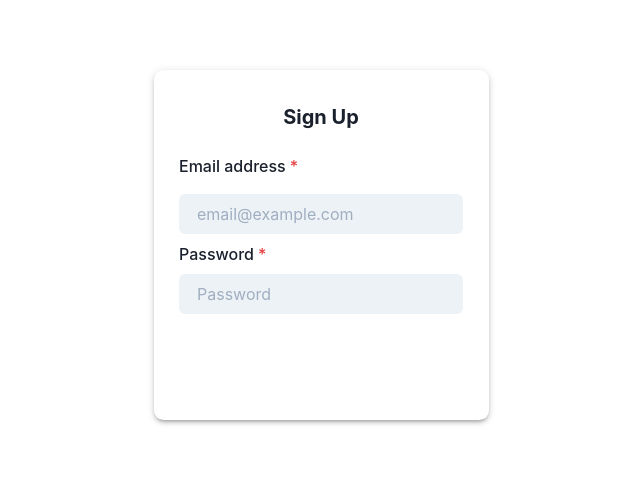
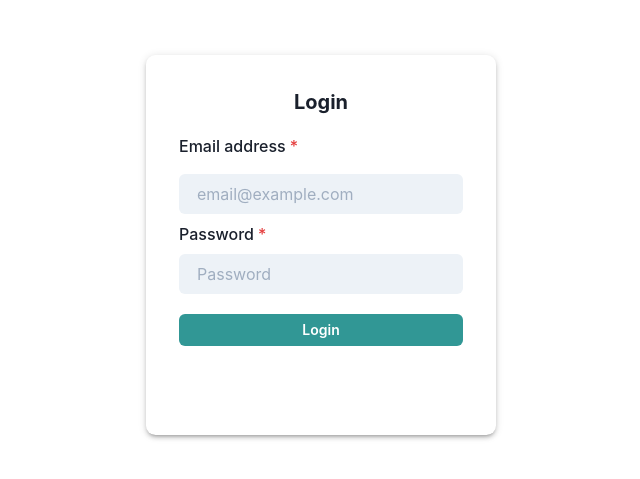
Before and after one commit to andre-dom/Kahoot-Clone, a React (Create React App) app in the folder frontend/web-app/: page / in a window 1280 px wide. Shown: the part 155-634 px from the top of the page, without its empty margins (319-959 px from the left). Built offline with nearby package versions, Linux system fonts and the light colour scheme.

Commit message:
added signup and login buttons
used chakra to add two buttons for signup and login pages

```diff
--- a/frontend/web-app/src/App.js
+++ b/frontend/web-app/src/App.js
@@ -1,17 +1,15 @@
-import React from 'react'
-import './App.css';
-import Login from './Components/Login'
-import SignUp from './Components/SignUp';
+import React from "react";
+import "./App.css";
+import Login from "./Components/Login";
+import SignUp from "./Components/SignUp";
 
 const App = () => {
-
   return (
     <div>
-     {/* <Login></Login> */}
-     <SignUp></SignUp>
+      {/* <SignUp></SignUp> */}
+      <Login></Login>
     </div>
-
-  )
-}
+  );
+};
 
 export default App;
--- a/frontend/web-app/src/Components/Login.js
+++ b/frontend/web-app/src/Components/Login.js
@@ -1,5 +1,5 @@
-import React from 'react'
-import { useState } from 'react'
+import React from "react";
+import { useState } from "react";
 import {
   Container,
   Heading,
@@ -10,63 +10,66 @@ import {
   Input,
   Center,
   Box,
-  Stack
-} from '@chakra-ui/react'
+  Stack,
+  Button,
+} from "@chakra-ui/react";
 
 const Login = () => {
+  const [email, setEmail] = useState("");
+  const [password, setPassword] = useState("");
 
-  const [email, setEmail] = useState('');
-  const [password, setPassword] = useState('');
+  console.log("email: ", email);
+  console.log("password: ", password);
 
+  return (
+    <Center height="100vh">
+      <Box
+        height="380px"
+        width="350px"
+        boxShadow="0px 3px 3px -2px rgb(0 0 0 / 20%), 0px 3px 4px 0px rgb(0 0 0 / 14%), 0px 1px 8px 0px rgb(0 0 0 / 12%)"
+        borderRadius="0.6rem"
+      >
+        <Container maxW="md" centerContent mt="25px" p="10px">
+          <Heading size="md" as="h5">
+            Login
+          </Heading>
+          <Center>
+            <FormControl isRequired mt="20px">
+              <Stack spacing={2}>
+                <FormLabel htmlFor="email">Email address</FormLabel>
+                <Input
+                  placeholder="email@example.com"
+                  size="md"
+                  variant="filled"
+                  width="auto"
+                  value={email}
+                  onChange={(e) => {
+                    setEmail(e.target.value);
+                  }}
+                ></Input>
 
-  console.log('email: ', email);
-  console.log('password: ', password);
-
-  return(
-
-    <Center height='100vh'>
-      <Box
-      height= '350px'
-      width = '335px'
-      boxShadow='0px 3px 3px -2px rgb(0 0 0 / 20%), 0px 3px 4px 0px rgb(0 0 0 / 14%), 0px 1px 8px 0px rgb(0 0 0 / 12%)'
-      borderRadius='0.6rem'
-      >
-      <Container maxW='md' centerContent mt='25px' p = '10px'>
-        <Heading size = 'md' as = 'h5'>Login</Heading>
-        <Center>
-          <FormControl isRequired mt='25px'>
-            <Stack spacing={2}>
-            <FormLabel htmlFor='email'>Email address</FormLabel>
+                <FormLabel htmlFor="password">Password</FormLabel>
                 <Input
-                placeholder = 'email@example.com'
-                size = 'md'
-                variant = 'filled'
-                width='auto'
-                value={email}
-                onChange = {(e) => {setEmail(e.target.value)}}
-                >
-                </Input>
-
-                <FormLabel htmlFor='password'>Password</FormLabel>
-                <Input
-                placeholder = 'Password'
-                type = 'password'
-                size = 'md'
-                variant = 'filled'
-                width='auto'
-                value = {password}
-                onChange = {(e => {setPassword(e.target.value)})}
-                >
-                </Input>
-            </Stack>
-          </FormControl>
-        </Center>
-      </Container>
-
+                  placeholder="Password"
+                  type="password"
+                  size="md"
+                  variant="filled"
+                  width="auto"
+                  value={password}
+                  onChange={(e) => {
+                    setPassword(e.target.value);
+                  }}
+                ></Input>
+              </Stack>
+              <Button mt="20px" colorScheme="teal" size="sm" width="100%">
+                Login
+              </Button>
+            </FormControl>
+          </Center>
+        </Container>
       </Box>
     </Center>
-
   );
-}
+};
 
 export default Login;
--- a/frontend/web-app/src/Components/SignUp.js
+++ b/frontend/web-app/src/Components/SignUp.js
@@ -1,5 +1,5 @@
-import React from 'react'
-import { useState } from 'react'
+import React from "react";
+import { useState } from "react";
 import {
   Container,
   Heading,
@@ -10,56 +10,56 @@ import {
   Input,
   Center,
   Box,
-  Stack
-} from '@chakra-ui/react'
+  Stack,
+  Button,
+} from "@chakra-ui/react";
 
 const SignUp = () => {
-
-  return(
-
-    <Center height='100vh'>
+  return (
+    <Center height="100vh">
       <Box
-      height= '350px'
-      width = '335px'
-      boxShadow='0px 3px 3px -2px rgb(0 0 0 / 20%), 0px 3px 4px 0px rgb(0 0 0 / 14%), 0px 1px 8px 0px rgb(0 0 0 / 12%)'
-      borderRadius='0.6rem'
+        height="380px"
+        width="350px"
+        boxShadow="0px 3px 3px -2px rgb(0 0 0 / 20%), 0px 3px 4px 0px rgb(0 0 0 / 14%), 0px 1px 8px 0px rgb(0 0 0 / 12%)"
+        borderRadius="0.6rem"
       >
-      <Container maxW='md' centerContent mt='25px' p = '10px'>
-        <Heading size = 'md' as = 'h5'>Sign Up</Heading>
+        <Container maxW="md" centerContent mt="25px" p="10px">
+          <Heading size="md" as="h5">
+            Sign Up
+          </Heading>
           <Center>
-          <FormControl isRequired mt='25px'>
+            <FormControl isRequired mt="20px">
               <Stack spacing={2}>
-            <FormLabel htmlFor='email'>Email address</FormLabel>
+                <FormLabel htmlFor="email">Email address</FormLabel>
                 <Input
-                placeholder = 'email@example.com'
-                size = 'md'
-                variant = 'filled'
-                width='auto'
+                  placeholder="email@example.com"
+                  size="md"
+                  variant="filled"
+                  width="auto"
                   // value={email}
                   // onChange = {(e) => {setEmail(e.target.value)}}
-                >
-                </Input>
+                ></Input>
 
-                <FormLabel htmlFor='password'>Password</FormLabel>
+                <FormLabel htmlFor="password">Password</FormLabel>
                 <Input
-                placeholder = 'Password'
-                type = 'password'
-                size = 'md'
-                variant = 'filled'
-                width='auto'
+                  placeholder="Password"
+                  type="password"
+                  size="md"
+                  variant="filled"
+                  width="auto"
                   // value = {password}
                   // onChange = {(e => {setPassword(e.target.value)})}
-                >
-                </Input>
+                ></Input>
               </Stack>
+              <Button mt="20px" colorScheme="teal" size="sm" width="100%">
+                Signup
+              </Button>
             </FormControl>
           </Center>
         </Container>
-
       </Box>
     </Center>
-
   );
-}
+};
 
 export default SignUp;
```
Lines whose indentation alone changed are shown as unchanged.
